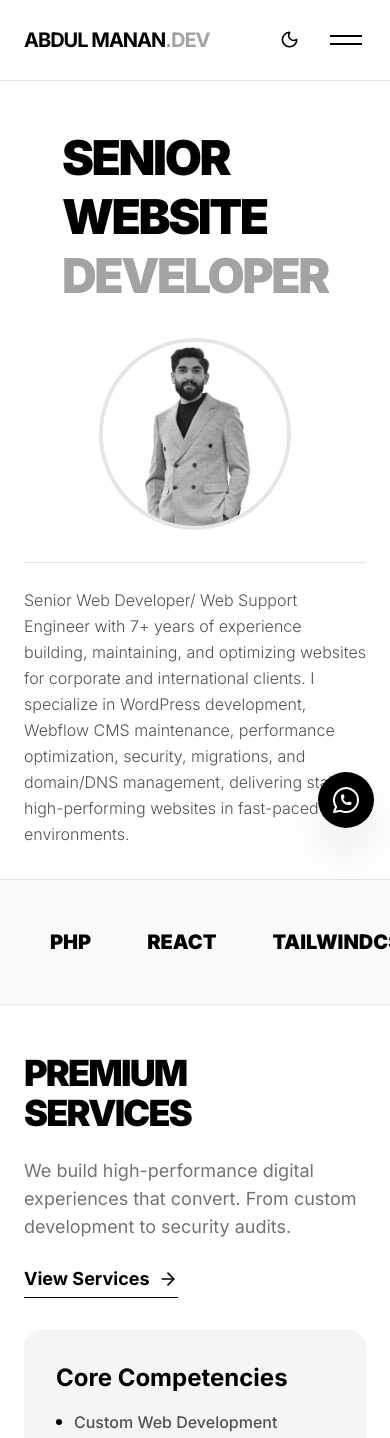
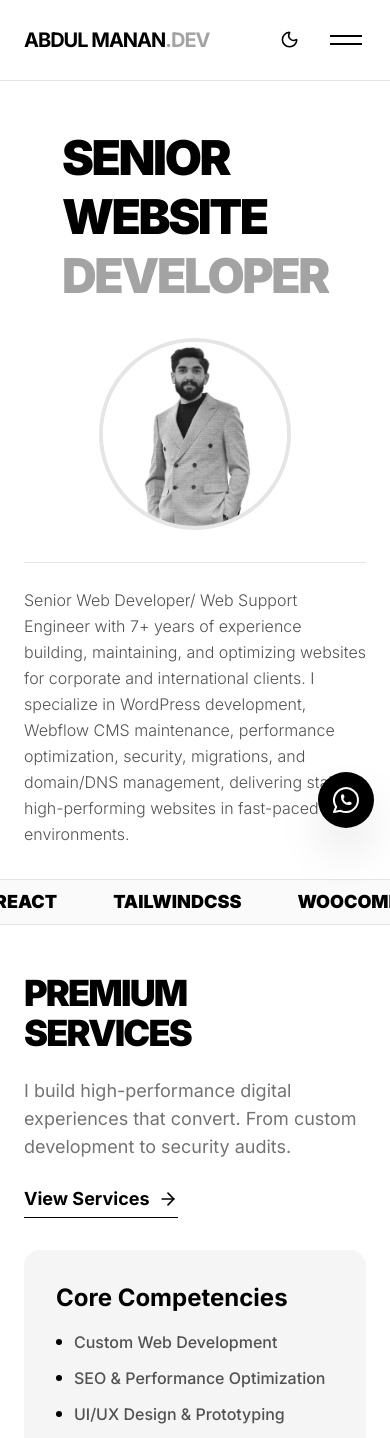
Before and after one commit to manan4641/portfolio, a Next.js app: page / in a window 390 px wide. Shown: the top 1438 px of the page. Built offline with nearby package versions, Linux system fonts and the light colour scheme.

Commit message:
some other tweaks

```diff
--- a/src/app/about/page.tsx
+++ b/src/app/about/page.tsx
@@ -15,10 +15,10 @@ export default function About() {
                     initial={{ opacity: 0, y: 20 }}
                     animate={{ opacity: 1, y: 0 }}
                     transition={{ duration: 0.5 }}
-                    className="mb-16"
+                    className="text-center mb-16"
                 >
-                    <h1 className="text-4xl md:text-5xl font-extrabold mb-6 bg-clip-text text-transparent bg-gradient-to-r from-primary to-accent text-center">About Me</h1>
-                    <p className="text-lg md:text-xl text-muted-foreground leading-relaxed">
+                    <h1 className="text-4xl md:text-5xl font-extrabold mb-6 bg-clip-text text-transparent bg-gradient-to-r from-primary to-accent">About Me</h1>
+                    <p className="text-lg md:text-xl text-muted-foreground leading-relaxed max-w-2xl mx-auto">
                         Results-driven Web Developer (WordPress & Webflow), Web Support Engineer with 7 years of experience delivering high-performing websites, CMS solutions, and ongoing technical support across multiple industries. Skilled in website maintenance, migrations, DNS/domain management, CRM form integrations (GoHighLevel), performance optimization, and UI design in Figma. Proven ability to improve engagement and SEO performance through responsive upgrades, clean design implementation, and technical fixes.
                     </p>
                 </motion.div>
--- a/src/app/page.tsx
+++ b/src/app/page.tsx
@@ -17,14 +17,14 @@ export default function Home() {
 
       <Hero />
 
-      <div className="py-8 border-y border-neutral-200 dark:border-neutral-800 bg-neutral-50 dark:bg-neutral-900/50 relative z-20">
-        <Marquee className="py-4 [--duration:80s]" repeat={3} pauseOnHover>
+      <div className="py-1 md:py-8 border-y border-neutral-200 dark:border-neutral-800 bg-neutral-50 dark:bg-neutral-900/50 relative z-20">
+        <Marquee className="py-1 md:py-4 [--duration:40s]" repeat={3} pauseOnHover>
           {[
             "WordPress", "PHP", "React",
             "TailwindCSS", "WooCommerce", "SEO Optimization",
             "Figma", "Webflow", "Elementor", "HTML5", "CSS3", "jQuery"
           ].map((skill, i) => (
-            <span key={i} className="text-xl md:text-5xl font-black uppercase text-black dark:text-white mx-3 md:mx-8">
+            <span key={i} className="text-lg md:text-5xl font-black uppercase text-black dark:text-white mx-3 md:mx-8">
               {skill}
             </span>
           ))}
@@ -38,7 +38,7 @@ export default function Home() {
               Premium<br />Services
             </h2>
             <p className="text-lg text-neutral-500 max-w-md">
-              We build high-performance digital experiences that convert. From custom development to security audits.
+              I build high-performance digital experiences that convert. From custom development to security audits.
             </p>
             <Link href="/services" className="inline-flex items-center text-lg font-bold border-b border-black dark:border-white pb-1 w-fit hover:opacity-50 transition-opacity">
               View Services <ArrowRight className="ml-2 h-5 w-5" />
```
